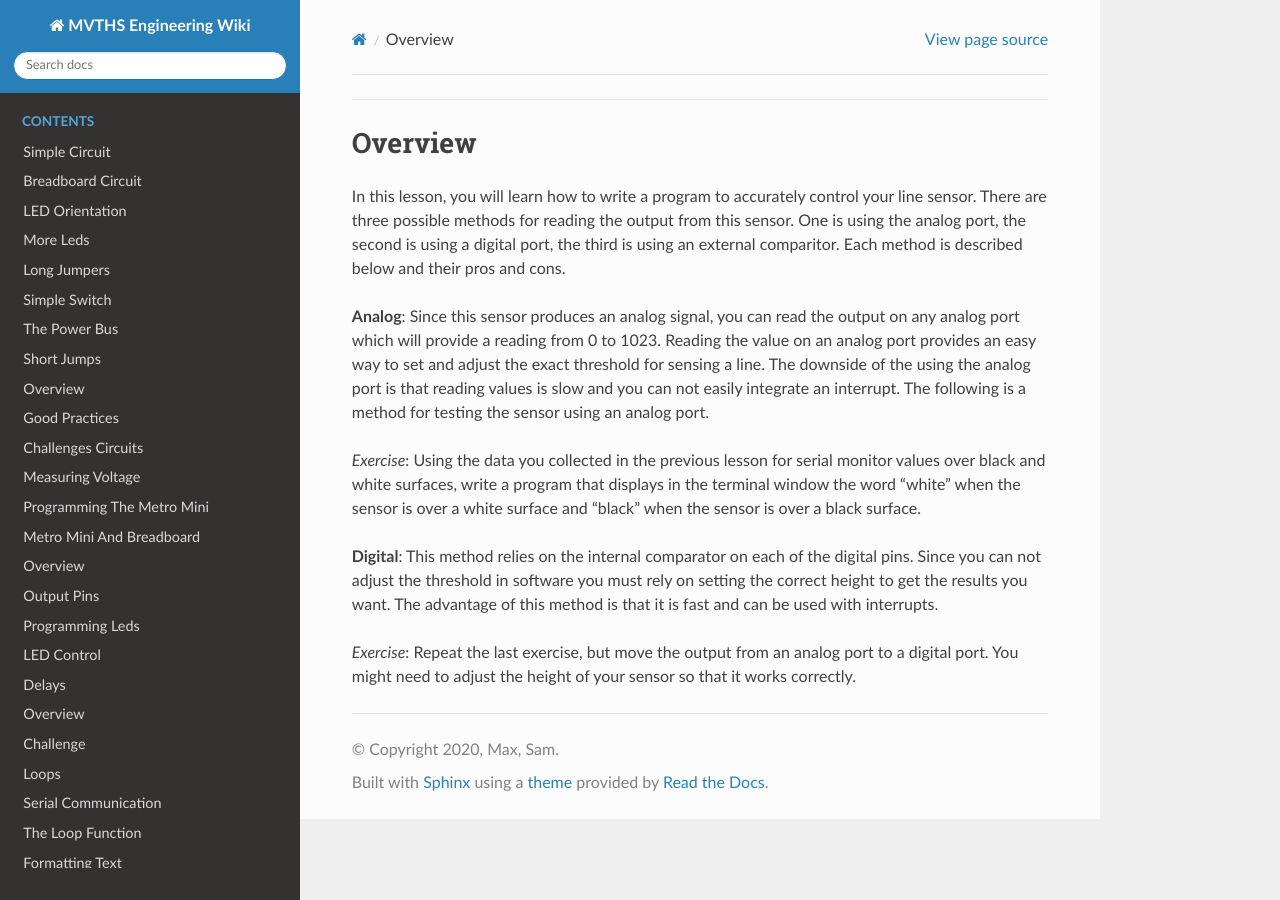
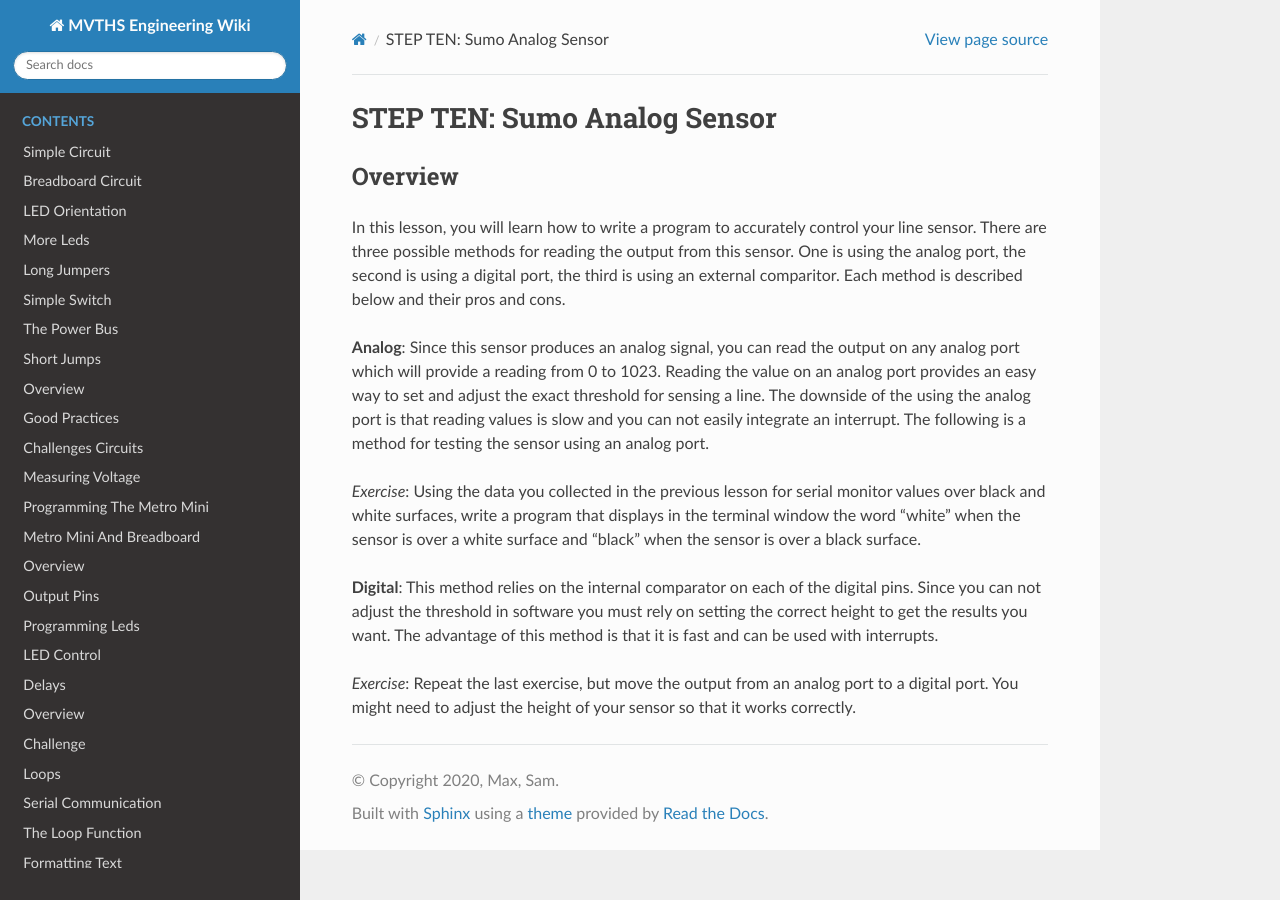
Before and after one commit to maxtkc/mvths-wiki, a Sphinx documentation site: the page built from docs/070xp-sumo-digital-sensor.rst, in a window 1280 px wide. Built offline with Sphinx 7.4.7 and the Read the Docs theme 2.0.0, drawn with Linux system fonts in a browser that asks for light colours; pages that are not in the unit, such as notebooks, are missing from menus.

Commit message:
Update 070xp-sumo-digital-sensor.rst

```diff
--- a/docs/070xp-sumo-digital-sensor.rst
+++ b/docs/070xp-sumo-digital-sensor.rst
@@ -1,3 +1,4 @@
+STEP TEN: Sumo Analog Sensor
 ======================
 
 Overview
```
